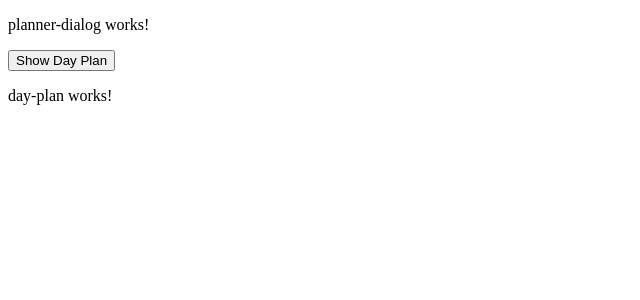
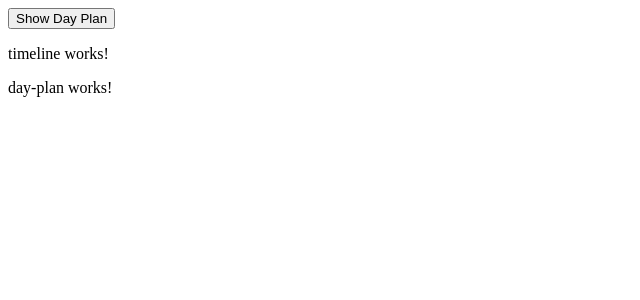
Before and after one commit to kiczelkoo/my-cookbook, an Angular app in the folder myCookbookWebApp/: page / in a window 1280 px wide. Shown: the top 300 px of the page, without its empty margins (0-640 px from the left). Built offline with nearby package versions, Linux system fonts and the light colour scheme.

Commit message:
starts with timeline

```diff
--- a/myCookbookWebApp/src/app/planner/planner-dialog/planner-dialog.component.html
+++ b/myCookbookWebApp/src/app/planner/planner-dialog/planner-dialog.component.html
@@ -1,3 +1,3 @@
-<p>planner-dialog works!</p>
 <button (click)="onShowDayPlanClick()">Show Day Plan</button>
+<mc-app-timeline></mc-app-timeline>
 <mc-app-day-plan [dayPlan]="currentDayPlan"></mc-app-day-plan>
--- /dev/null
+++ b/myCookbookWebApp/src/app/planner/planner-dialog/timeline/timeline.component.html
@@ -0,0 +1 @@
+<p>timeline works!</p>
--- /dev/null
+++ b/myCookbookWebApp/src/app/planner/planner-dialog/timeline/timeline.component.ts
@@ -0,0 +1,26 @@
+import { Component, OnInit } from '@angular/core';
+import { formatDate } from '@angular/common';
+
+@Component({
+  selector: 'mc-app-timeline',
+  templateUrl: './timeline.component.html',
+  styleUrls: ['./timeline.component.scss']
+})
+export class TimelineComponent implements OnInit {
+
+  selectedDate: string;
+
+  displaydDates: string[]
+
+  constructor() { }
+
+  ngOnInit(): void {
+    const now = new Date();
+    this.selectedDate = formatDate(now, 'yyyy-MM-dd', 'en');
+    console.log(formatDate(now, 'yyyy-MM-dd', 'en'));
+
+  }
+
+
+
+}
--- a/myCookbookWebApp/src/app/planner/planner.module.ts
+++ b/myCookbookWebApp/src/app/planner/planner.module.ts
@@ -2,11 +2,12 @@ import { NgModule } from '@angular/core';
 import { CommonModule } from '@angular/common';
 import { PlannerDialogComponent } from './planner-dialog/planner-dialog.component';
 import { DayPlanComponent } from './planner-dialog/day-plan/day-plan.component';
+import { TimelineComponent } from './planner-dialog/timeline/timeline.component';
 
 
 
 @NgModule({
-  declarations: [PlannerDialogComponent, DayPlanComponent],
+  declarations: [PlannerDialogComponent, DayPlanComponent, TimelineComponent],
   imports: [
     CommonModule
   ],
```
Also changed, not shown: myCookbookWebApp/src/app/planner/planner-dialog/timeline/timeline.component.scss (added), 1 other file (tests, documents, lock files or other folders).
